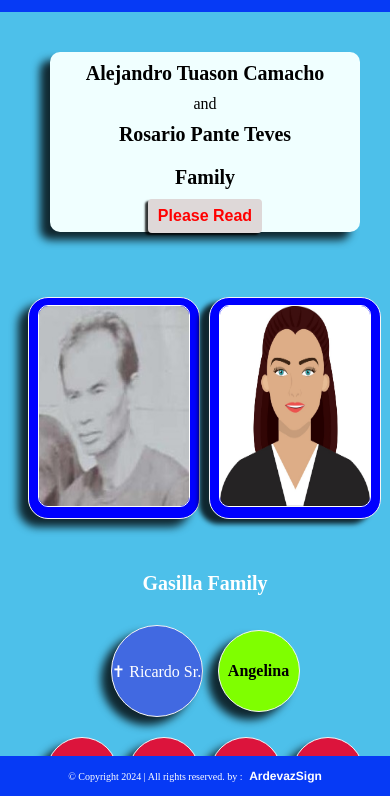
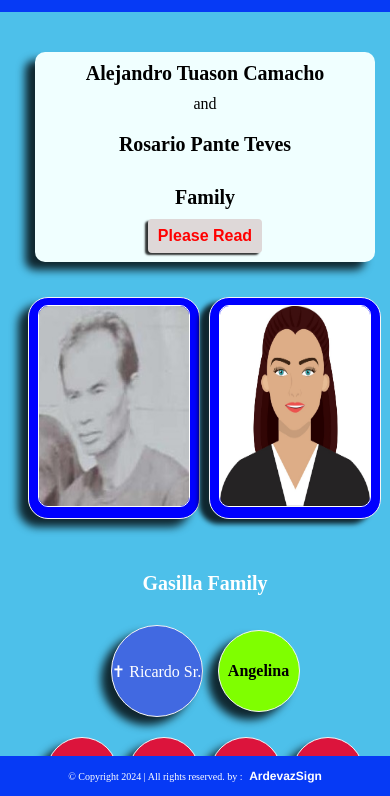
Before and after one commit to ardevazsign/camacho, a plain HTML site: page index.html in a window 390 px wide. Shown: the part 48-844 px from the top of the page. Drawn offline with Linux system fonts and the light colour scheme.

Commit message:
finalize for @media 428

```diff
--- a/styles.css
+++ b/styles.css
@@ -563,10 +563,14 @@ footer p {
     padding-bottom: 350px;
   }
   .grand {
+    padding-top: 20px;
     position: absolute;
     top: 0;
     width: 280px;
     height: 150px;
+  }
+  .legalButton {
+    margin-bottom: 20px;
   }
   .grandGrand {
     position: absolute;
@@ -587,9 +591,10 @@ footer p {
   }
   /* responsive of top end here */
   .grand {
-    padding: 15px;
+    padding: 30px;
   }
   .grand-h3 {
+    margin-top: 20px;
     font-size: 20px;
   }
   .rowThree {
```
